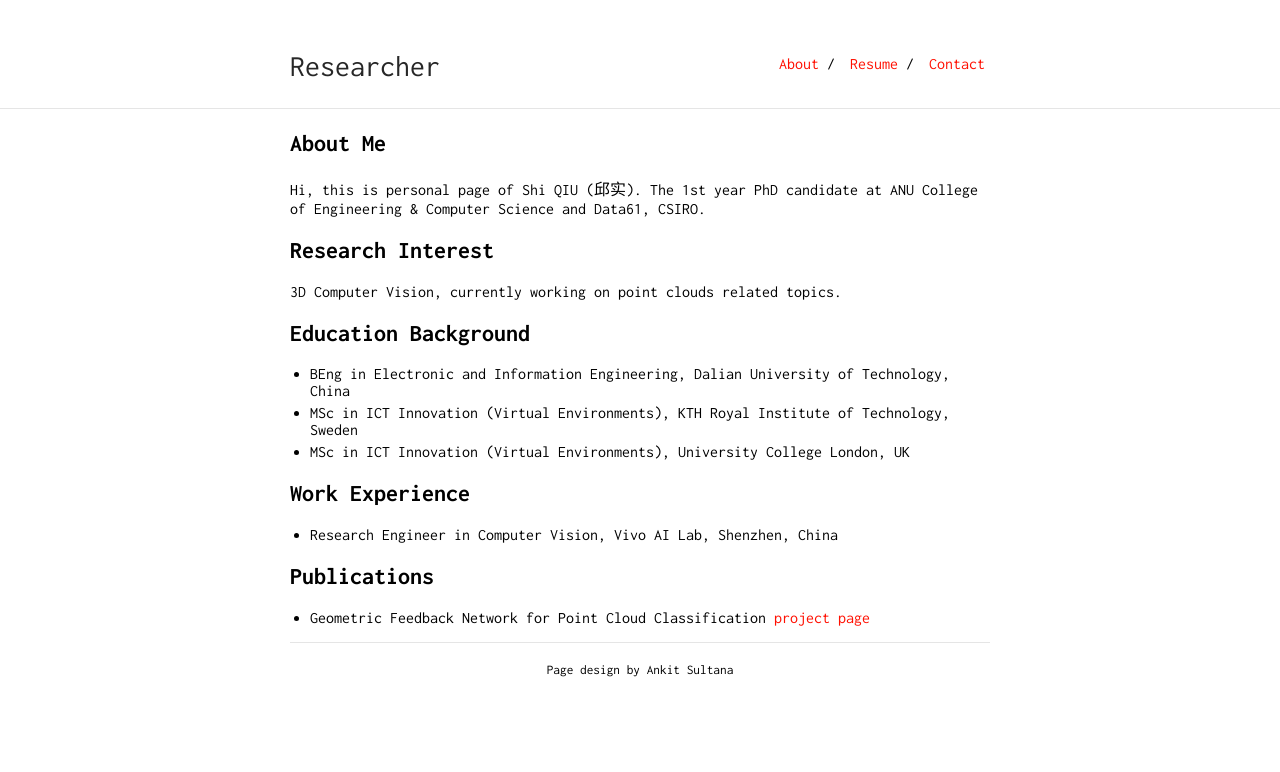
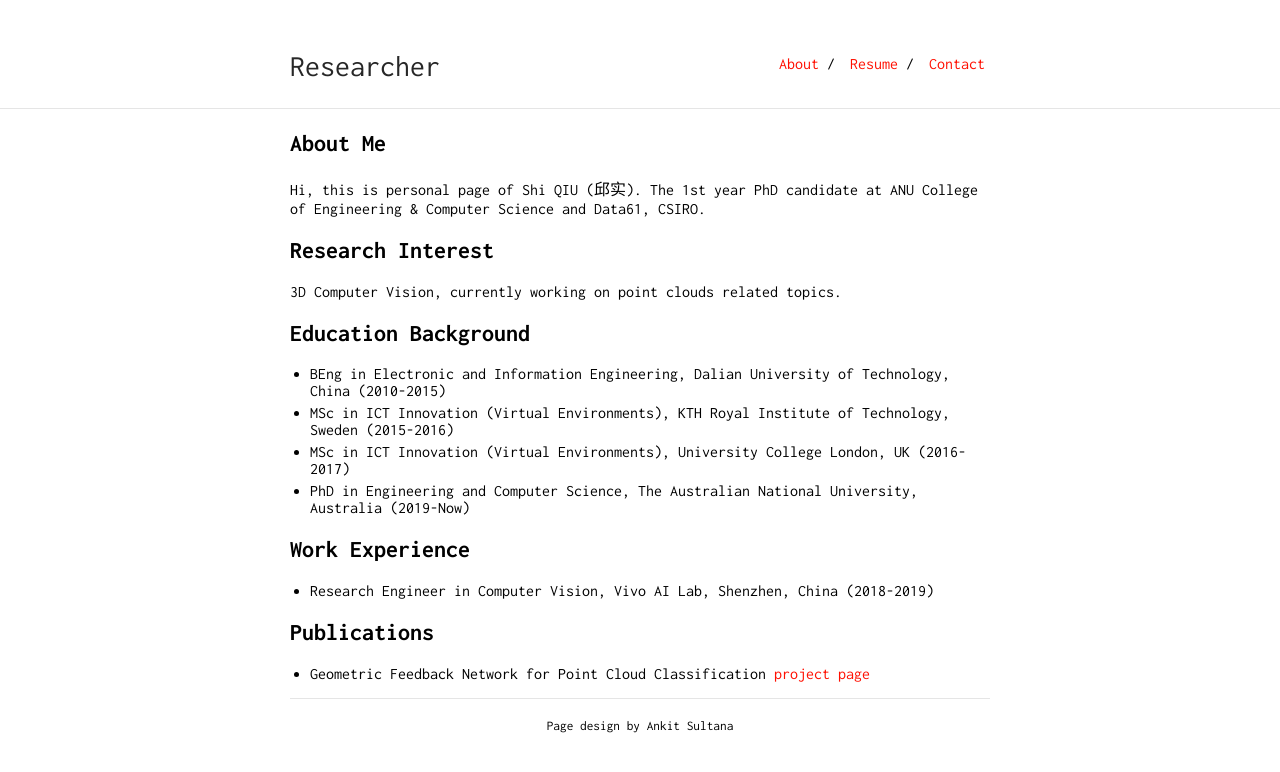
Before and after one commit to ShiQiu0419/ShiQiu0419.github.io, a Jekyll site: the page built from index.md, in a window 1280 px wide. Shown: the top 772 px of the page. Built offline with Jekyll 4.4.1, drawn with Linux system fonts in a browser that asks for light colours; our own code applies the rules of GitHub Pages for plain Markdown files.

Commit message:
Update index.md

```diff
--- a/index.md
+++ b/index.md
@@ -11,12 +11,13 @@ Hi, this is personal page of Shi QIU (邱实). The 1st year PhD candidate at ANU
 3D Computer Vision, currently working on point clouds related topics.
 
 ## Education Background
-* BEng in Electronic and Information Engineering, Dalian University of Technology, China
-* MSc in ICT Innovation (Virtual Environments), KTH Royal Institute of Technology, Sweden
-* MSc in ICT Innovation (Virtual Environments), University College London, UK
+* BEng in Electronic and Information Engineering, Dalian University of Technology, China (2010-2015)
+* MSc in ICT Innovation (Virtual Environments), KTH Royal Institute of Technology, Sweden (2015-2016)
+* MSc in ICT Innovation (Virtual Environments), University College London, UK (2016-2017)
+* PhD in Engineering and Computer Science, The Australian National University, Australia (2019-Now)
 
 ## Work Experience
-* Research Engineer in Computer Vision, Vivo AI Lab, Shenzhen, China
+* Research Engineer in Computer Vision, Vivo AI Lab, Shenzhen, China (2018-2019)
 
 ## Publications
 
```
